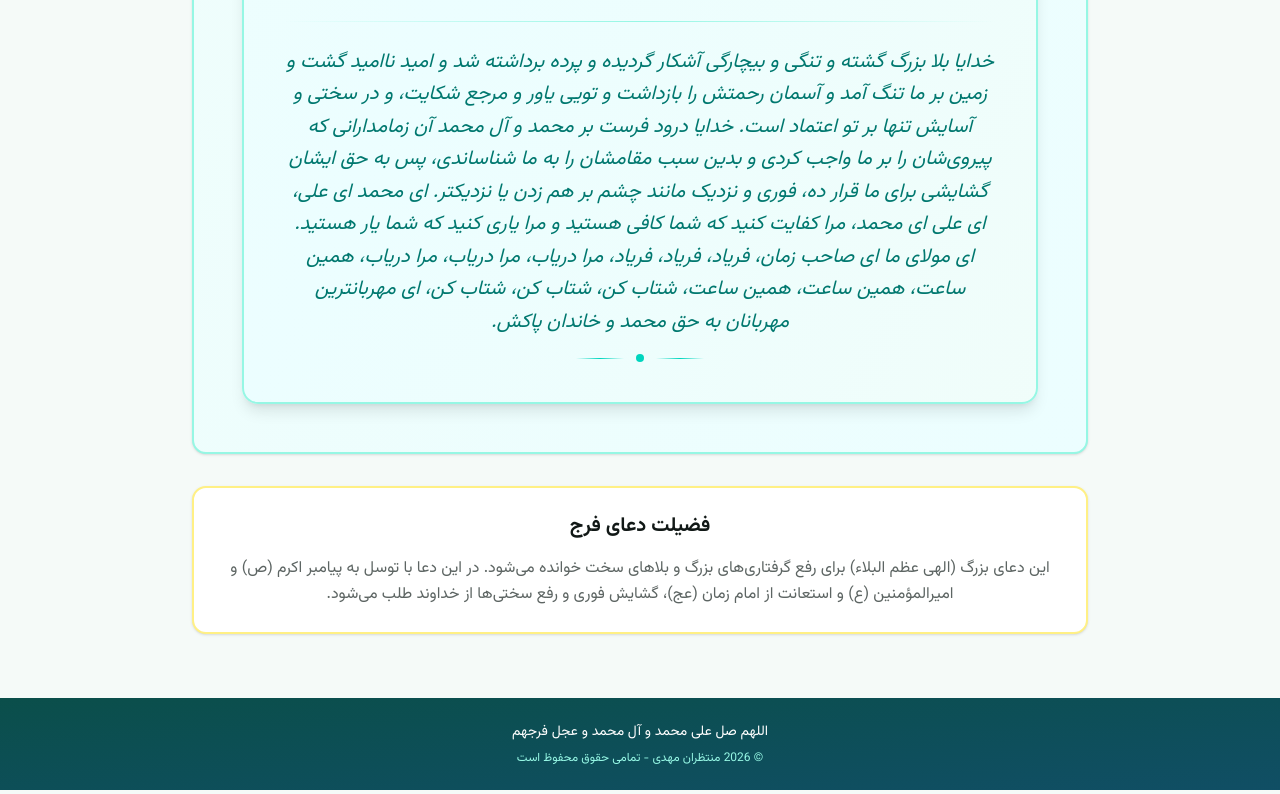
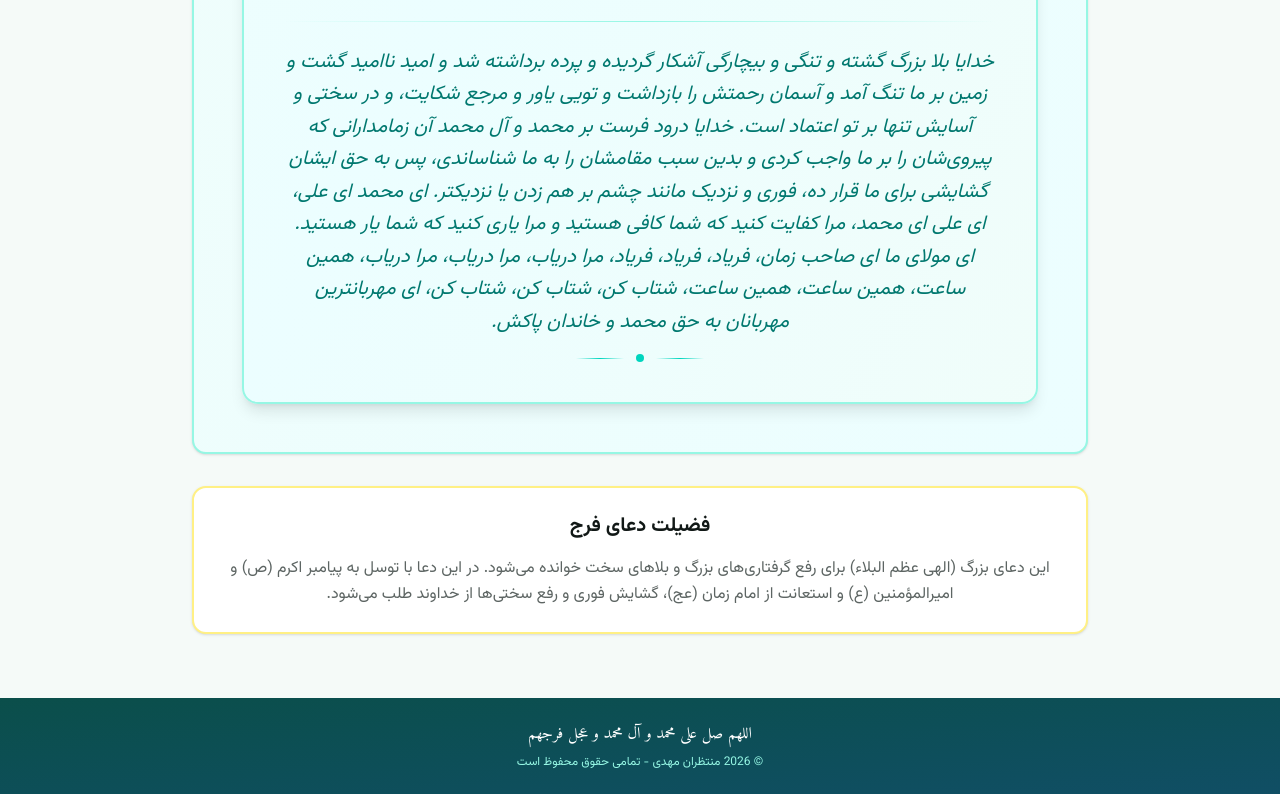
Before and after one commit to ARUSH221617/nazr-imam-zaman, a Next.js app: page /dua-faraj in a window 1280 px wide. Shown: the part 1619-2413 px from the top of the page. Built offline with nearby package versions, Linux system fonts and the light colour scheme; no server answers; the database is empty.

Commit message:
chore: unify footer prayer typography

```diff
--- a/src/app/dua-faraj/page.tsx
+++ b/src/app/dua-faraj/page.tsx
@@ -7,6 +7,7 @@ import Link from "next/link";
 import { useLanguage } from "@/contexts/LanguageContext";
 import { LanguageSwitcher } from "@/components/LanguageSwitcher";
 import { replaceVariables } from "@/lib/utils";
+import { footerPrayerClassName, footerPrayerStyle } from "@/lib/typography";
 import { useCounter } from "@/hooks/useCounter";
 import { FloatingCounter } from "@/components/FloatingCounter";
 
@@ -152,8 +153,8 @@ export default function DuaFarajPage() {
         <div className="container mx-auto px-4">
           <div className="text-center space-y-2">
             <p
-              className="text-sm"
-              style={{ fontFamily: "var(--font-vazirmatn)" }}
+              className={footerPrayerClassName}
+              style={footerPrayerStyle}
             >
               {t.common.footer.prayer}
             </p>
--- a/src/app/dua-salamati/page.tsx
+++ b/src/app/dua-salamati/page.tsx
@@ -7,6 +7,7 @@ import Link from "next/link";
 import { useLanguage } from "@/contexts/LanguageContext";
 import { LanguageSwitcher } from "@/components/LanguageSwitcher";
 import { replaceVariables } from "@/lib/utils";
+import { footerPrayerClassName, footerPrayerStyle } from "@/lib/typography";
 import { useCounter } from "@/hooks/useCounter";
 import { FloatingCounter } from "@/components/FloatingCounter";
 
@@ -155,8 +156,8 @@ export default function DuaSalamatiPage() {
         <div className="container mx-auto px-4">
           <div className="text-center space-y-2">
             <p
-              className="text-sm"
-              style={{ fontFamily: "var(--font-vazirmatn)" }}
+              className={footerPrayerClassName}
+              style={footerPrayerStyle}
             >
               {t.common.footer.prayer}
             </p>
--- a/src/app/page.tsx
+++ b/src/app/page.tsx
@@ -7,6 +7,7 @@ import { Sparkles, Heart, BookOpen } from 'lucide-react'
 import Link from 'next/link'
 import { useLanguage } from '@/contexts/LanguageContext'
 import { LanguageSwitcher } from '@/components/LanguageSwitcher'
+import { footerPrayerClassName, footerPrayerStyle } from '@/lib/typography'
 
 export default function Home() {
   const { t, language, dir } = useLanguage()
@@ -190,7 +191,7 @@ export default function Home() {
               <div className="w-2 h-2 rounded-full bg-yellow-400"></div>
               <div className="h-px w-16 bg-gradient-to-r from-transparent via-yellow-400 to-transparent"></div>
             </div>
-            <p className="text-sm md:text-base" style={{ fontFamily: 'var(--font-kitab)' }}>
+            <p className={footerPrayerClassName} style={footerPrayerStyle}>
               {t.common.footer.prayer}
             </p>
             <p className="text-xs md:text-sm text-teal-200" style={{ fontFamily: 'var(--font-vazirmatn)' }}>
--- a/src/app/salawat/page.tsx
+++ b/src/app/salawat/page.tsx
@@ -7,6 +7,7 @@ import Link from "next/link";
 import { useLanguage } from "@/contexts/LanguageContext";
 import { LanguageSwitcher } from "@/components/LanguageSwitcher";
 import { replaceVariables } from "@/lib/utils";
+import { footerPrayerClassName, footerPrayerStyle } from "@/lib/typography";
 import { useCounter } from "@/hooks/useCounter";
 import { FloatingCounter } from "@/components/FloatingCounter";
 
@@ -148,8 +149,8 @@ export default function SalawatPage() {
         <div className="container mx-auto px-4">
           <div className="text-center space-y-2">
             <p
-              className="text-sm"
-              style={{ fontFamily: "var(--font-vazirmatn)" }}
+              className={footerPrayerClassName}
+              style={footerPrayerStyle}
             >
               {t.common.footer.prayer}
             </p>
--- /dev/null
+++ b/src/lib/typography.ts
@@ -0,0 +1,5 @@
+export const footerPrayerClassName = "text-sm md:text-base";
+
+export const footerPrayerStyle = {
+  fontFamily: "var(--font-kitab)",
+} as const;
```
